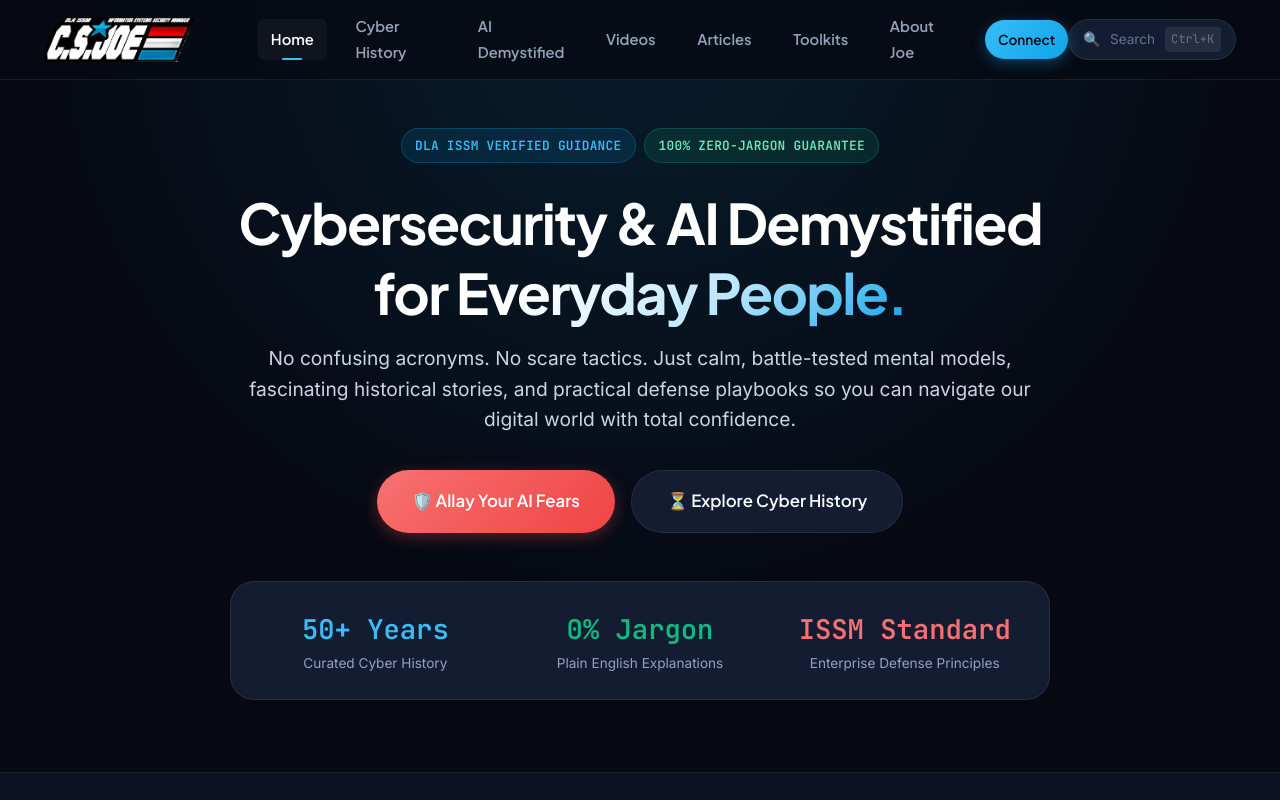
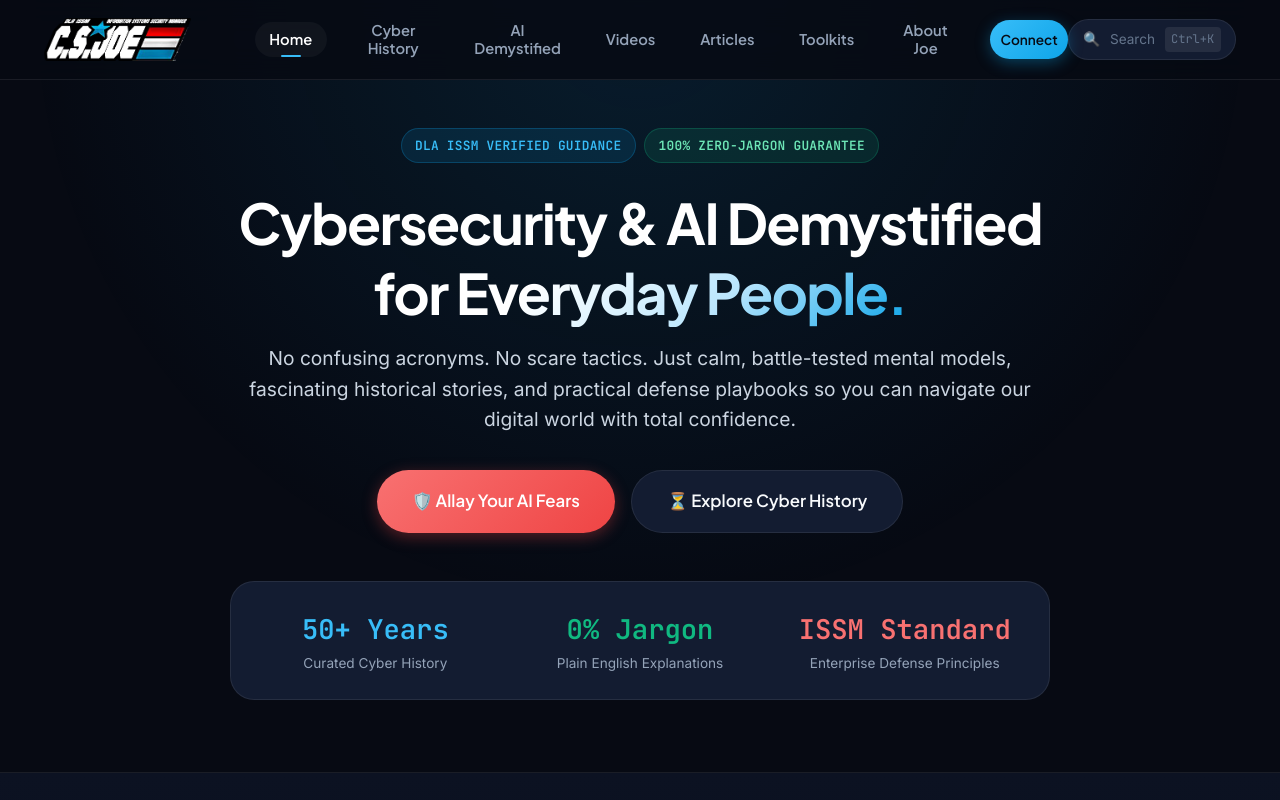
Before and after one commit to williash-code/cybersecurityjoe, a plain HTML site: page index.html in a window 1280 px wide. Shown: the top 800 px of the page. Drawn offline with Linux system fonts and the light colour scheme.

Commit message:
Center text inside each navbar button and link

```diff
--- a/assets/css/style.css
+++ b/assets/css/style.css
@@ -297,6 +297,7 @@ p.lead {
   display: inline-flex;
   align-items: center;
   justify-content: center;
+  text-align: center;
   gap: var(--space-xs);
   padding: 0.8rem 1.6rem;
   font-family: var(--font-display);
@@ -463,12 +464,17 @@ p.lead {
 }
 
 .nav-link {
+  display: inline-flex;
+  align-items: center;
+  justify-content: center;
+  text-align: center;
   font-family: var(--font-display);
   font-size: 0.92rem;
+  line-height: 1.2;
   font-weight: 500;
   color: var(--color-text-muted);
-  padding: 0.5rem 0.8rem;
-  border-radius: var(--radius-sm);
+  padding: 0.55rem 0.9rem;
+  border-radius: var(--radius-pill);
   transition: all var(--transition-fast);
   position: relative;
 }
@@ -499,6 +505,8 @@ p.lead {
 .search-trigger {
   display: inline-flex;
   align-items: center;
+  justify-content: center;
+  text-align: center;
   gap: 0.6rem;
   padding: 0.45rem 0.9rem;
   background: var(--color-surface-elevated);
@@ -588,6 +596,8 @@ p.lead {
     font-size: 1.1rem;
     width: 100%;
     padding: 0.75rem 0;
+    justify-content: center;
+    text-align: center;
   }
 }
 
```
